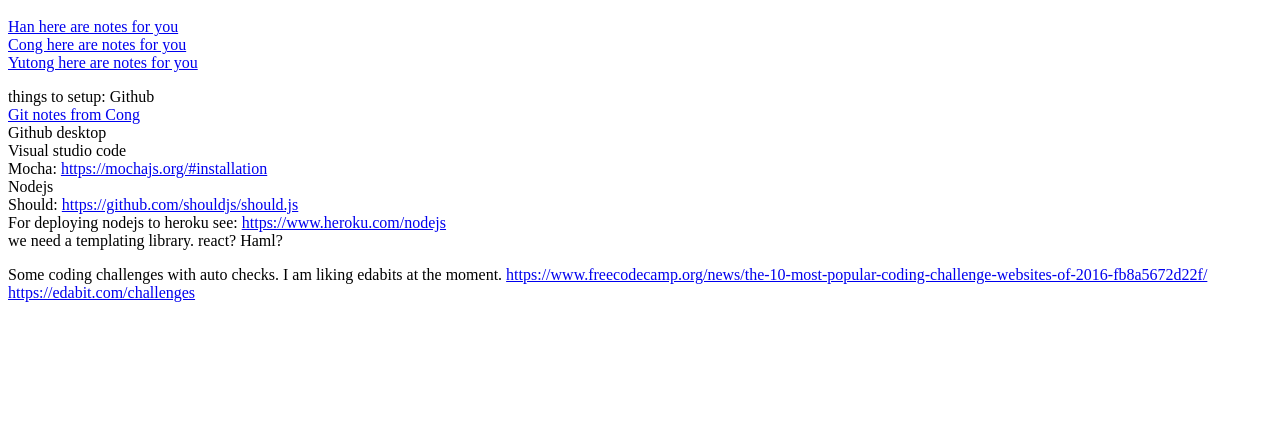
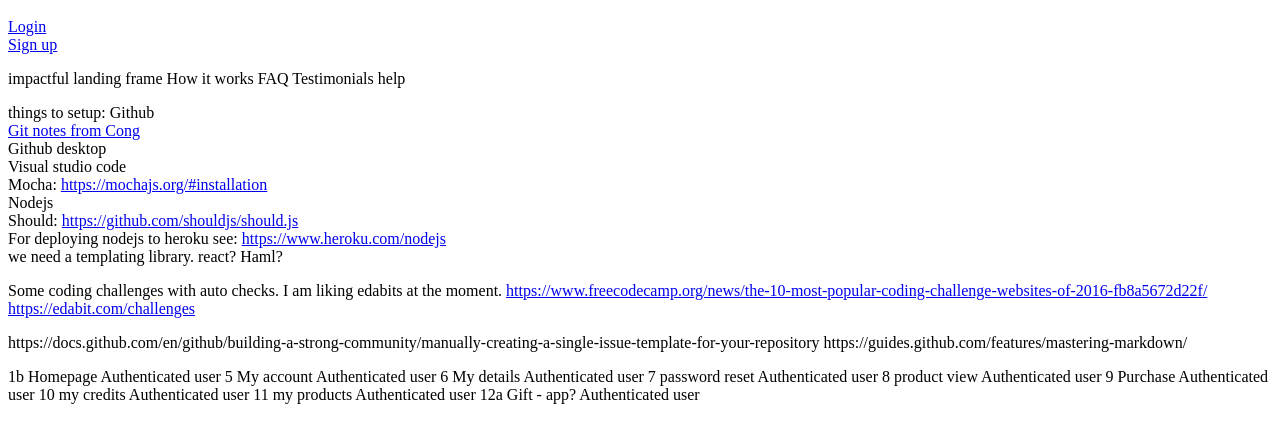
Before and after one commit to YipWWong/sandbox, a website: page src/homepage.html in a window 1280 px wide. Shown: the part 48-490 px from the top of the page. Drawn offline with Linux system fonts and the light colour scheme.

Commit message:
Changing to sample website

```diff
--- a/src/homepage.html
+++ b/src/homepage.html
@@ -1,9 +1,16 @@
 <html>
 <body>
 <h1>Home</h1>
-<a href="/Han.html">Han here are notes for you</a><br>
-<a href="/Cong.html">Cong here are notes for you</a><br>
-<a href="/Yutong.html">Yutong here are notes for you</a><br>
+<a href="/login.html">Login</a><br>
+<a href="/signup.html">Sign up</a><br>
+
+<p>
+    impactful landing frame
+How it works
+FAQ
+Testimonials
+help
+</p>
 
 <p> things to setup:
     Github<br><a href="/git-bash-notes.html">Git notes from Cong</a><br>
@@ -20,5 +27,24 @@
     <a href="https://www.freecodecamp.org/news/the-10-most-popular-coding-challenge-websites-of-2016-fb8a5672d22f/"> https://www.freecodecamp.org/news/the-10-most-popular-coding-challenge-websites-of-2016-fb8a5672d22f/</a><br>
     <a href="https://edabit.com/challenges">https://edabit.com/challenges</a>
 </p>
+<p>
+    https://docs.github.com/en/github/building-a-strong-community/manually-creating-a-single-issue-template-for-your-repository
+    https://guides.github.com/features/mastering-markdown/
+</p>
+
+<p>
+
+1b	Homepage	Authenticated user
+5	My account	Authenticated user
+6	My details	Authenticated user
+7	password reset	Authenticated user
+8	product view	Authenticated user
+9	Purchase	Authenticated user
+10	my credits	Authenticated user
+11	my products	Authenticated user
+12a	Gift - app?	Authenticated user
+
+</p>
+
 </body>
 </html>
```
Also changed, not shown: src/Cong.html (deleted, +0 -7 lines), src/Han.html (deleted, +0 -8 lines), src/login.html (added, +14 -0 lines), src/passwordrecovery.html (added, +10 -0 lines), src/signup.html (renamed from src/Yutong.html).
